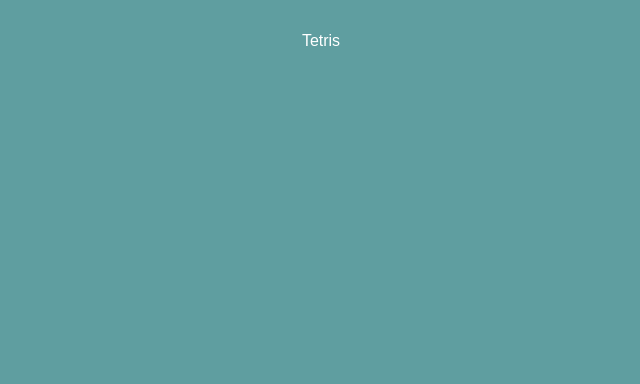
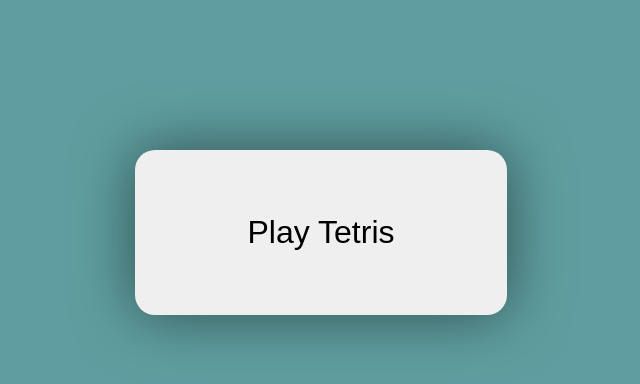
Before and after one commit to mpondev/tetris, a React (Vite) app in the folder tetris-react/: page / in a window 1280 px wide. Shown: the top 384 px of the page, without its empty margins (319-959 px from the left). Built offline with nearby package versions, Linux system fonts and the light colour scheme.

Commit message:
Add Game and Menu components

```diff
--- a/tetris-react/src/App.jsx
+++ b/tetris-react/src/App.jsx
@@ -1,7 +1,12 @@
+import Game from './components/Game';
 import './App.css';
 
 function App() {
-  return <div className="app">Tetris</div>;
+  return (
+    <div className="app">
+      <Game rows={20} columns={10} />
+    </div>
+  );
 }
 
 export default App;
--- /dev/null
+++ b/tetris-react/src/components/Game.jsx
@@ -0,0 +1,14 @@
+import Menu from './Menu';
+
+function Game({ rows, columns }) {
+  function start() {
+    console.log('start');
+  }
+  return (
+    <div className="game">
+      <Menu onClick={start} />
+    </div>
+  );
+}
+
+export default Game;
--- /dev/null
+++ b/tetris-react/src/components/Menu.css
@@ -0,0 +1,16 @@
+.menu {
+  display: flex;
+  justify-content: center;
+  align-items: center;
+  min-height: 50vh;
+  z-index: 100;
+}
+
+.menu-btn {
+  padding: 2em 3.5em;
+  font-size: 2em;
+  border-radius: 20px;
+  border: none;
+  box-shadow: rgba(0, 0, 0, 0.5) 0px 0px 60px;
+  cursor: pointer;
+}
--- /dev/null
+++ b/tetris-react/src/components/Menu.jsx
@@ -0,0 +1,13 @@
+import './Menu.css';
+
+function Menu({ onClick }) {
+  return (
+    <div className="menu">
+      <button className="menu-btn" onClick={onClick}>
+        Play Tetris
+      </button>
+    </div>
+  );
+}
+
+export default Menu;
```
